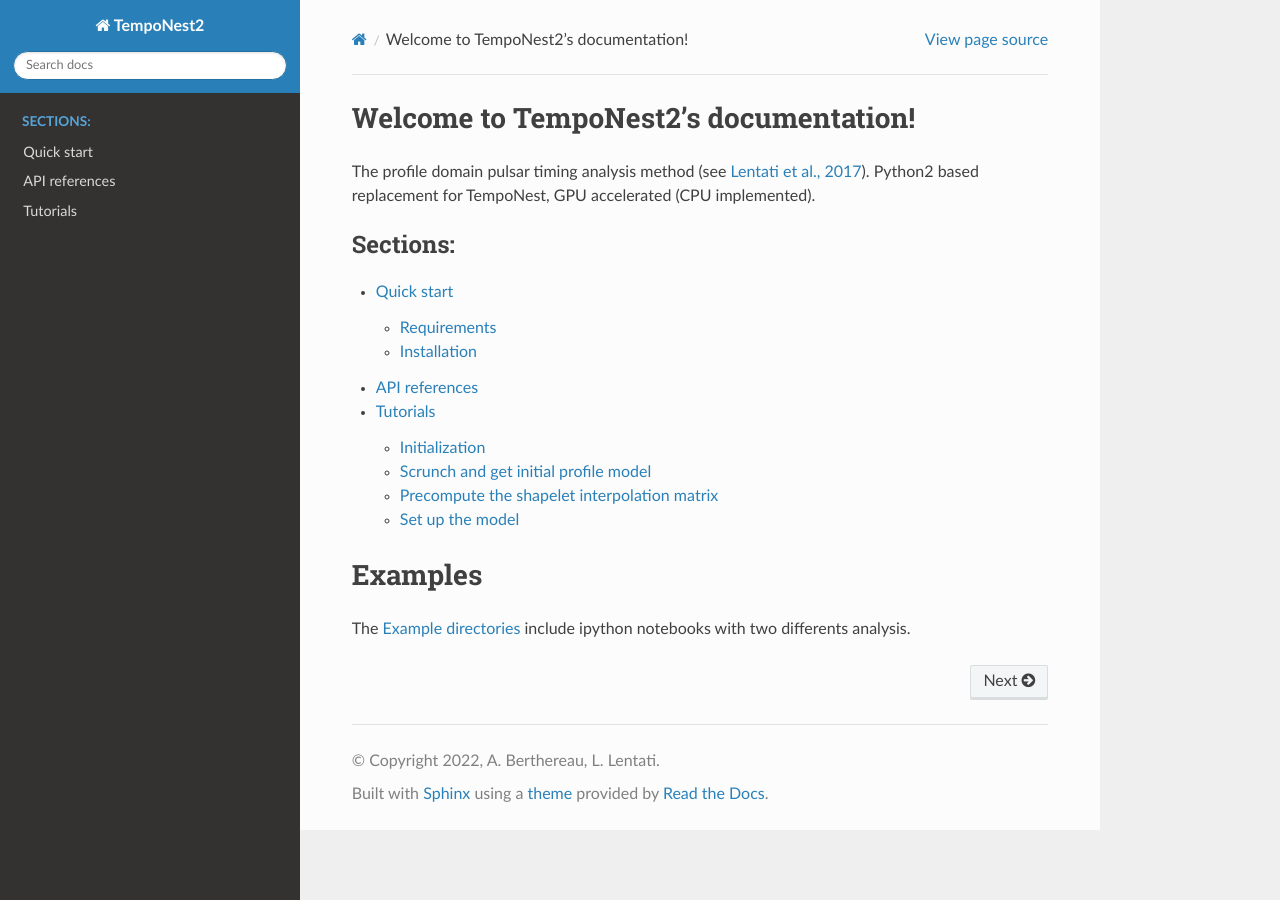
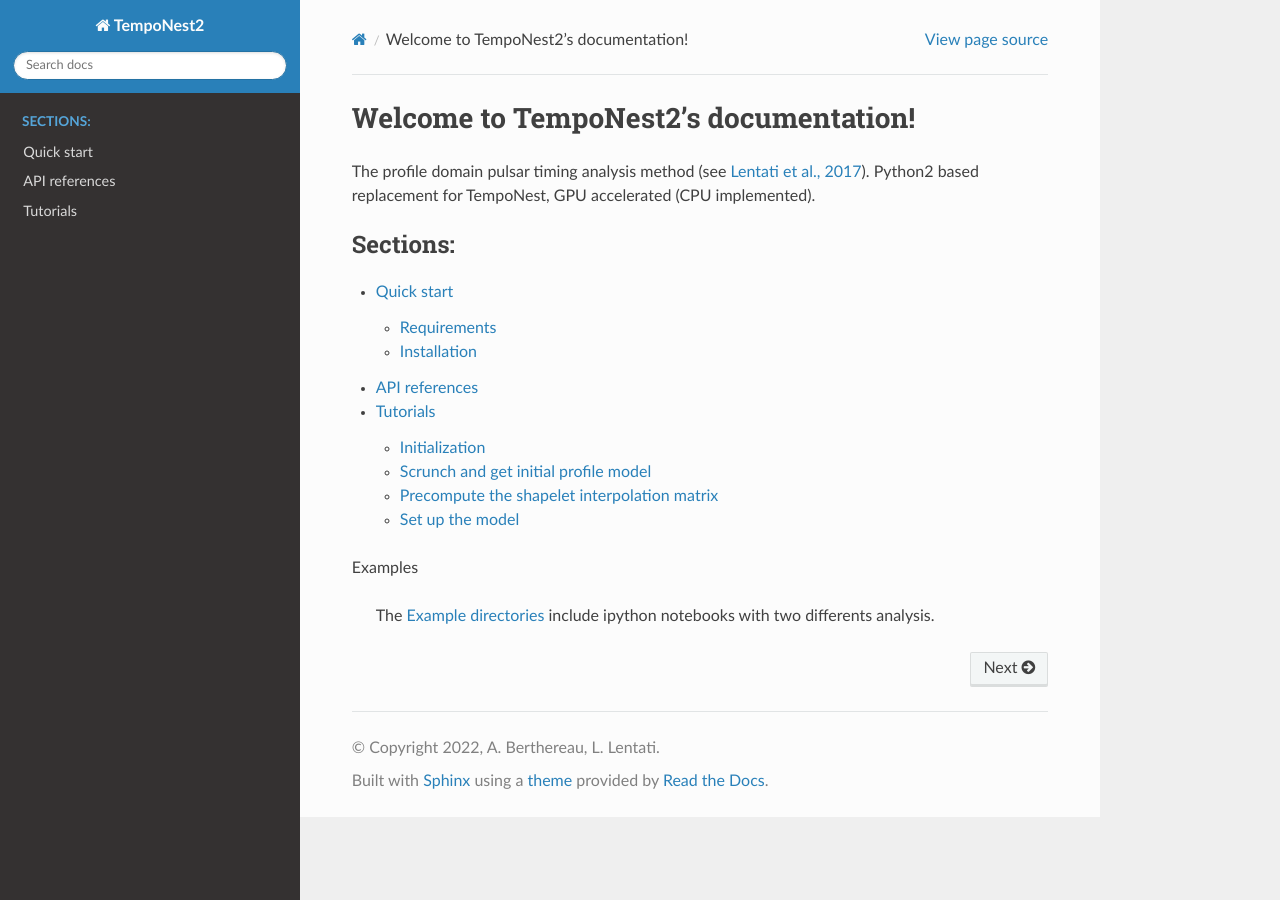
Before and after one commit to ABerthereau/TempoNest2-doc, a Sphinx documentation site: the page built from docs/source/index.rst, in a window 1280 px wide. Built offline with Sphinx 7.4.7 and the Read the Docs theme 2.0.0, drawn with Linux system fonts in a browser that asks for light colours.

```diff
--- a/docs/source/index.rst
+++ b/docs/source/index.rst
@@ -21,5 +21,5 @@ Python2 based replacement for TempoNest, GPU accelerated (CPU implemented).
 
 
 Examples
-========
-The `Example directories <https://github.com/LindleyLentati/TempoNest2/tree/master/GHS>`_ include ipython notebooks with two differents analysis.
+
+   The `Example directories <https://github.com/LindleyLentati/TempoNest2/tree/master/GHS>`_ include ipython notebooks with two differents analysis.
```
